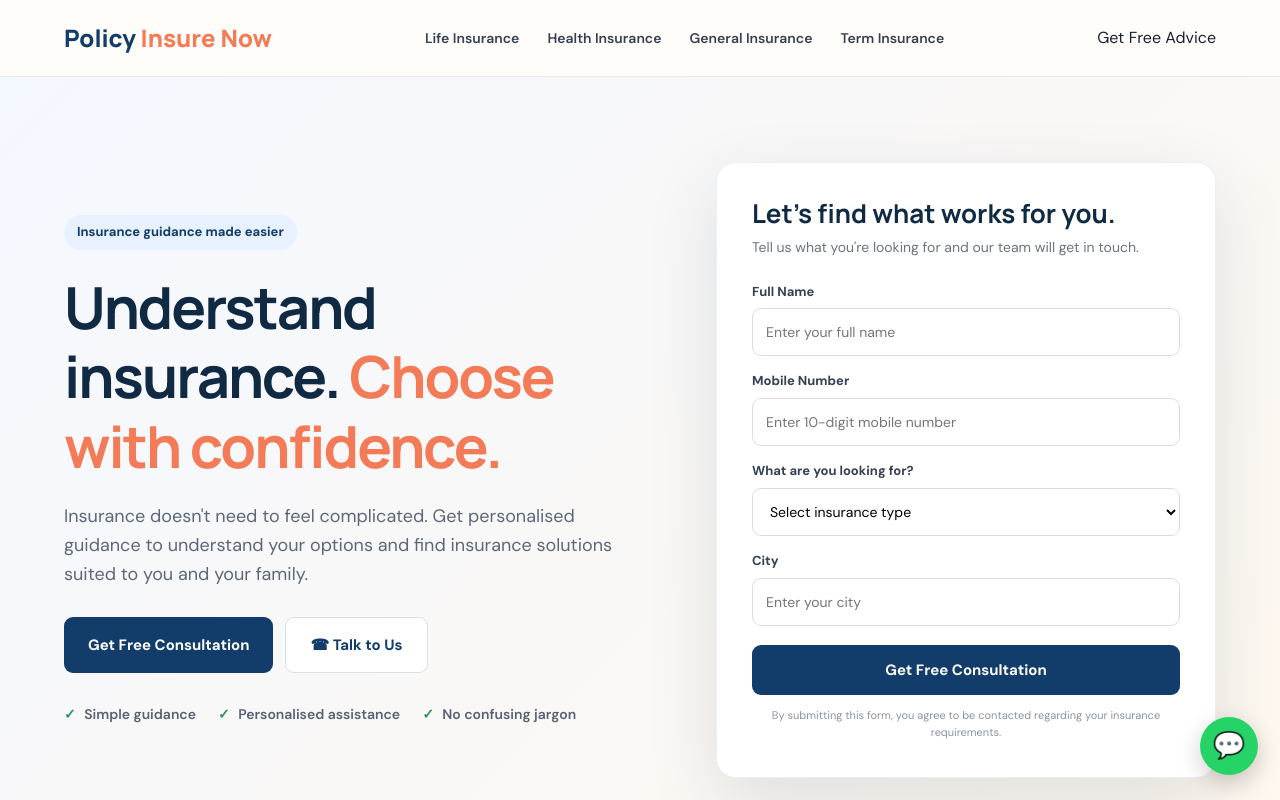
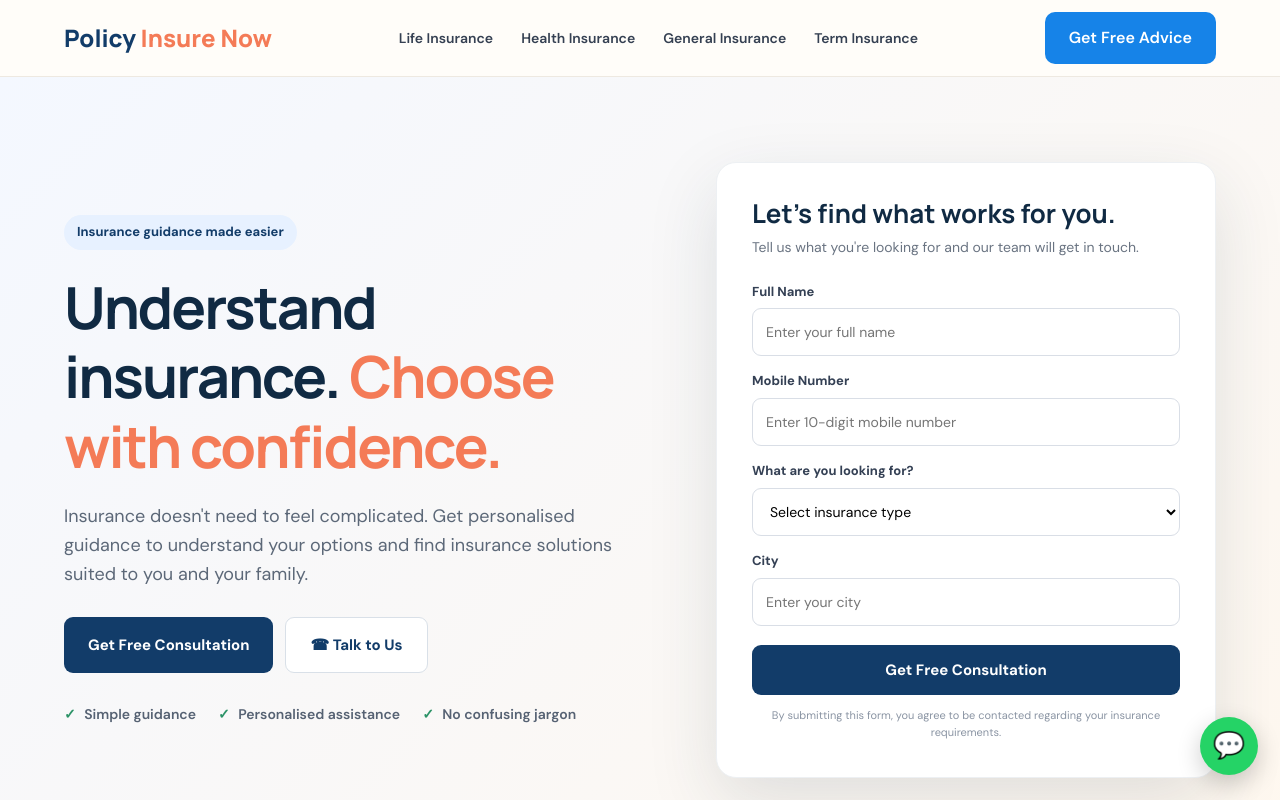
Before and after one commit to policyinsurenow/policyinsurenow, a plain HTML site: page index.html in a window 1280 px wide. Shown: the top 800 px of the page. Drawn offline with Linux system fonts and the light colour scheme.

Commit message:
Add styles for header CTA button
Added styles for the 'Get Free Advice' header button.

```diff
--- a/index.html
+++ b/index.html
@@ -817,6 +817,27 @@ z-index:998;
 
 }
 
+/* Get Free Advice Header Button */
+.header-cta {
+  display: inline-block;
+  background: #1683e8;
+  color: #ffffff !important;
+  padding: 13px 24px;
+  border-radius: 10px;
+  text-decoration: none;
+  font-weight: 600;
+  font-size: 16px;
+  white-space: nowrap;
+  transition: all 0.3s ease;
+}
+
+.header-cta:hover {
+  background: #0d6fc7;
+  transform: translateY(-1px);
+}
+
+
+
 </style>
 </head>
 
@@ -824,7 +845,6 @@ z-index:998;
 <body>
 
 
-<body>
 
 <!-- =========================
      HEADER
```
